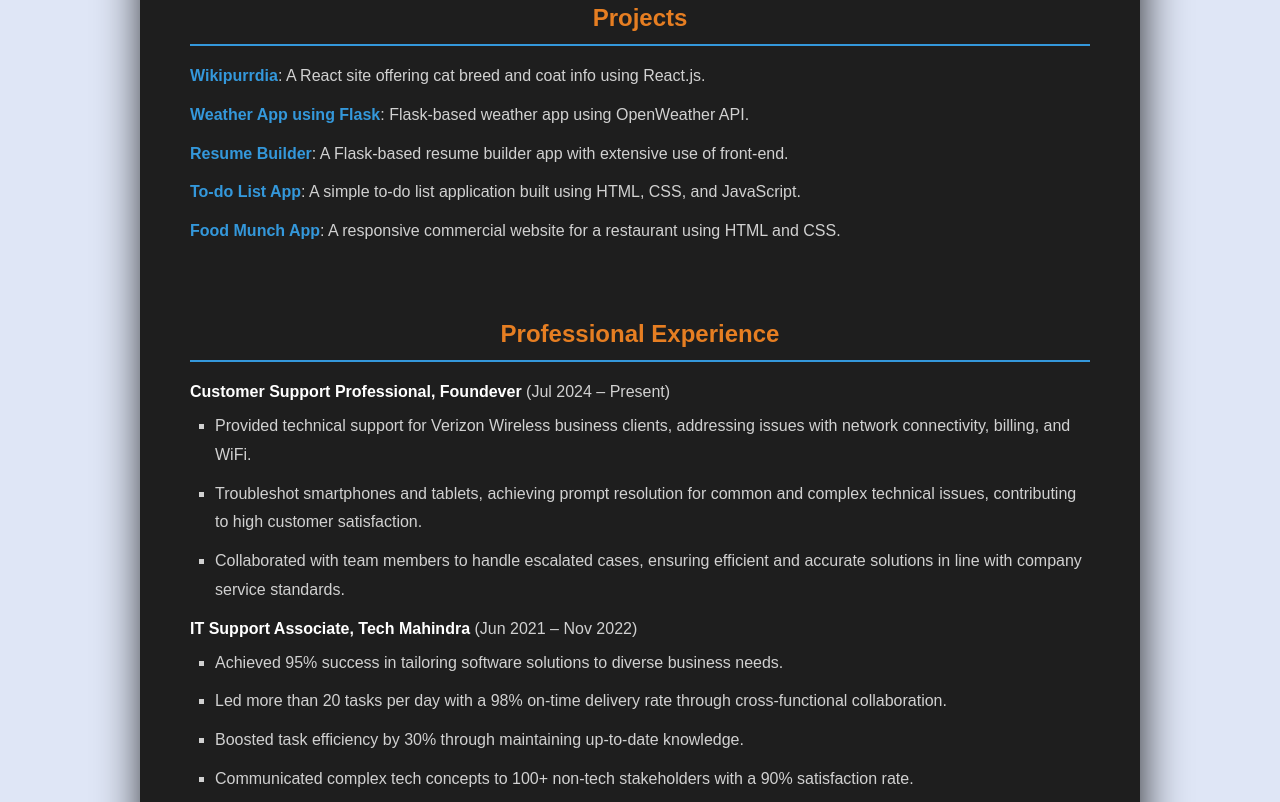
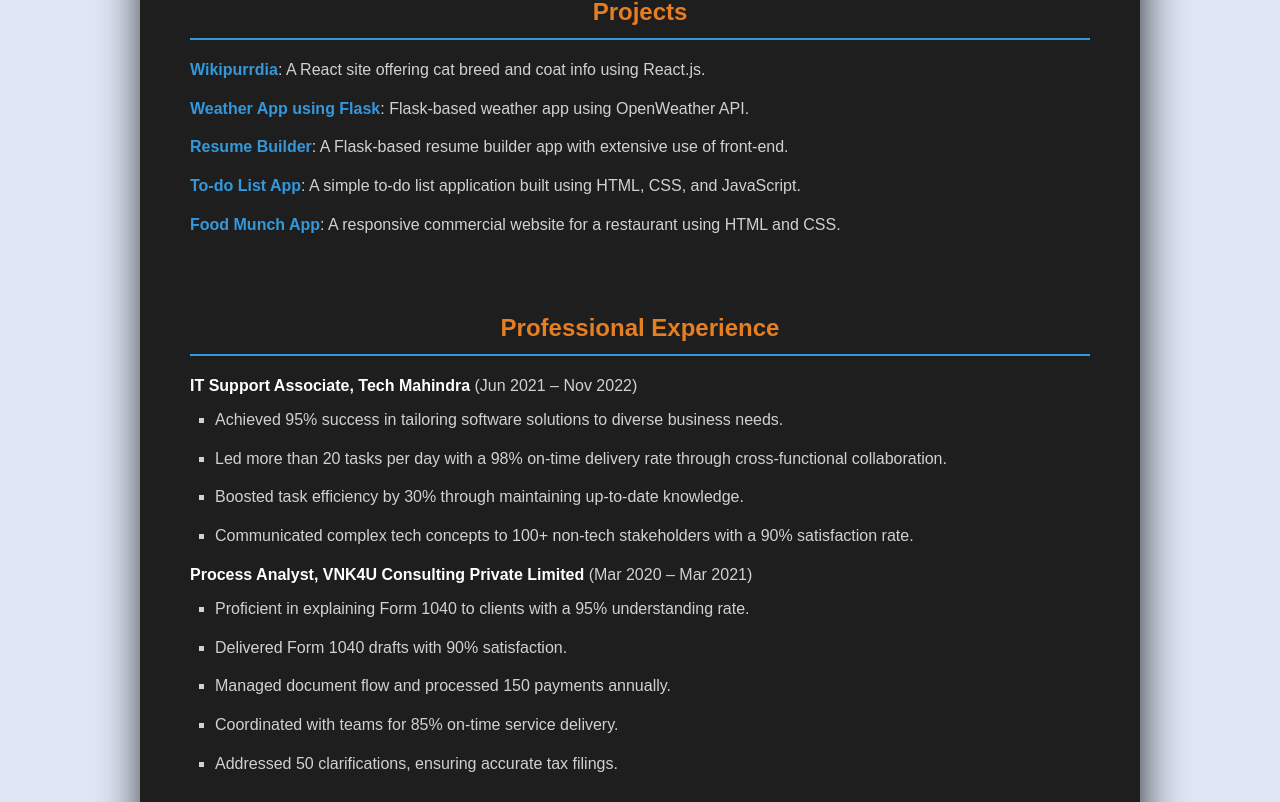
Before and after one commit to Mujtaba-AliKhan/Mujtaba-Ali-Khan-Portfolio, a React (Vite) app: page /aboutme in a window 1280 px wide. Shown: the part 763-1565 px from the top of the page. Built offline with nearby package versions, Linux system fonts and the light colour scheme; a web font is replaced by a local one.

Commit message:
Update aboutme.jsx

```diff
--- a/src/aboutme/aboutme.jsx
+++ b/src/aboutme/aboutme.jsx
@@ -6,11 +6,16 @@
     <section className="about-me">
       <h1>About Me</h1>
       <div className="about-me-content">
+        <div className="gradient-border">
+          <div className="profilepicContainer">
             <img
               src="/mujtabaalikhan.jpg"
               alt="Mujtaba Ali Khan"
               className="profile-photo"
             />
+          </div>
+        </div>
+        <div className="intro">
           <p>
             Hello! I'm <strong>Mujtaba Ali Khan</strong>, a passionate{" "}
             <strong>Full Stack Developer</strong> based in{" "}
@@ -18,10 +23,11 @@
           </p>
 
           <p>
-          With extensive experience in both front-end and back-end technologies,
-          I specialize in creating high-quality software solutions. My expertise
-          includes <strong>HTML5, CSS3, JavaScript, React.js, Redux</strong> for
-          the front-end, and <strong>Python, Flask, SQL, DBMS</strong> for the
+            With extensive experience in both front-end and back-end
+            technologies, I specialize in creating high-quality software
+            solutions. My expertise includes{" "}
+            <strong>HTML5, CSS3, JavaScript, React.js, Redux</strong> for the
+            front-end, and <strong>Python, Flask, SQL, DBMS</strong> for the
             back-end. Additionally, I am proficient with tools such as{" "}
             <strong>
               Git, MS Office, Photoshop, and have strong skills in testing,
@@ -29,6 +35,7 @@
             </strong>
             .
           </p>
+        </div>
 
         <div className="projects">
           <h2>Projects</h2>
@@ -91,28 +98,6 @@
         <div className="experience">
           <h2>Professional Experience</h2>
           <ul>
-            <li>
-              <strong>Customer Support Professional, Foundever</strong> (Jul 2024 – Present)
-              <ul>
-                <li>
-                  Provided technical support for Verizon Wireless business
-clients, addressing issues with network connectivity, billing,
-and WiFi.
-                </li>
-                <li>
-                  Troubleshot smartphones and tablets, achieving prompt
-resolution for common and complex technical issues,
-contributing to high customer satisfaction.
-
-                </li>
-                <li>
-                  Collaborated with team members to handle escalated cases,
-ensuring efficient and accurate solutions in line with company
-service standards.
-
-                </li>
-              </ul>
-            </li>
             <li>
               <strong>IT Support Associate, Tech Mahindra</strong> (Jun 2021 –
               Nov 2022)
```
Lines whose indentation alone changed are shown as unchanged.
